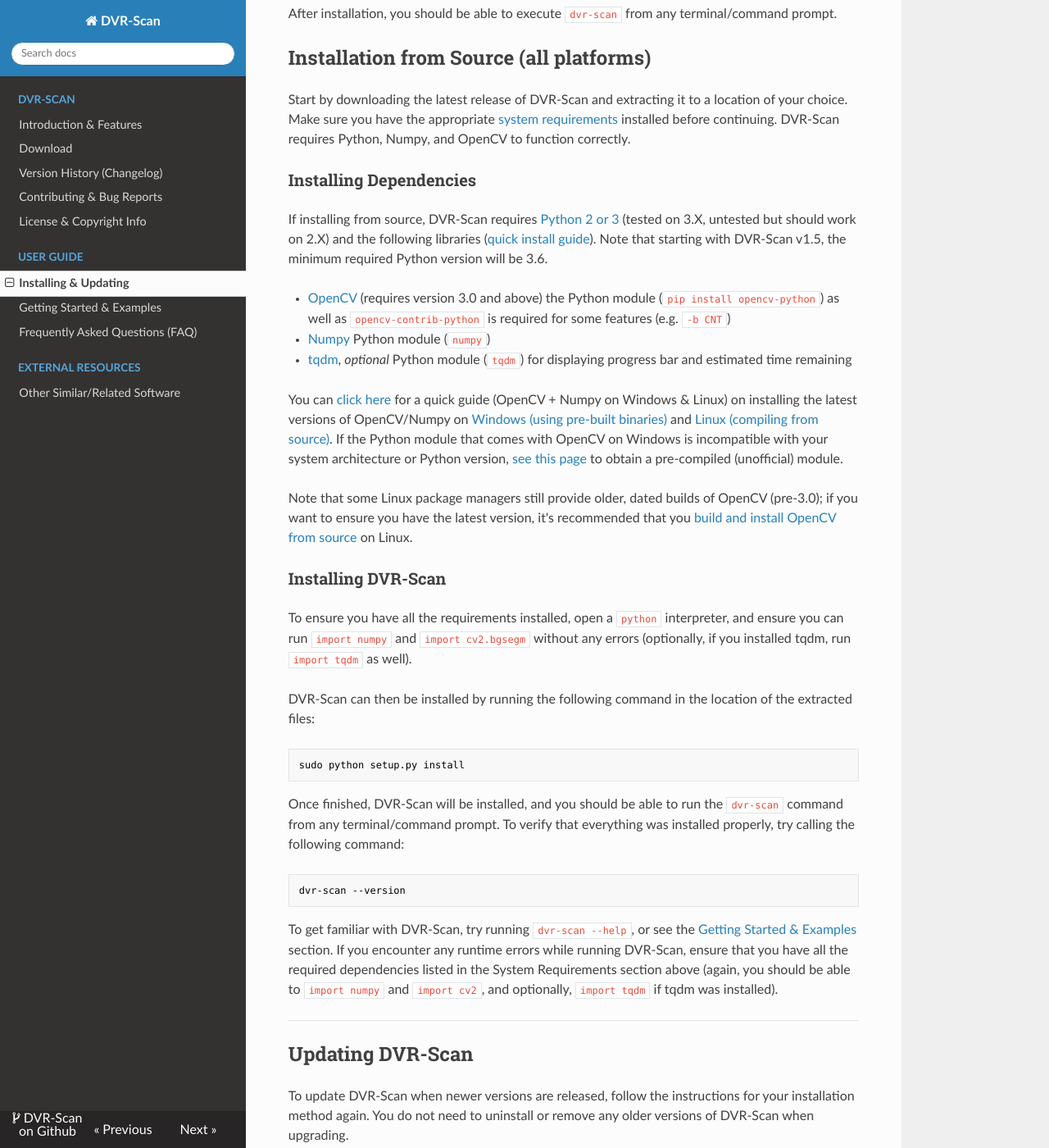
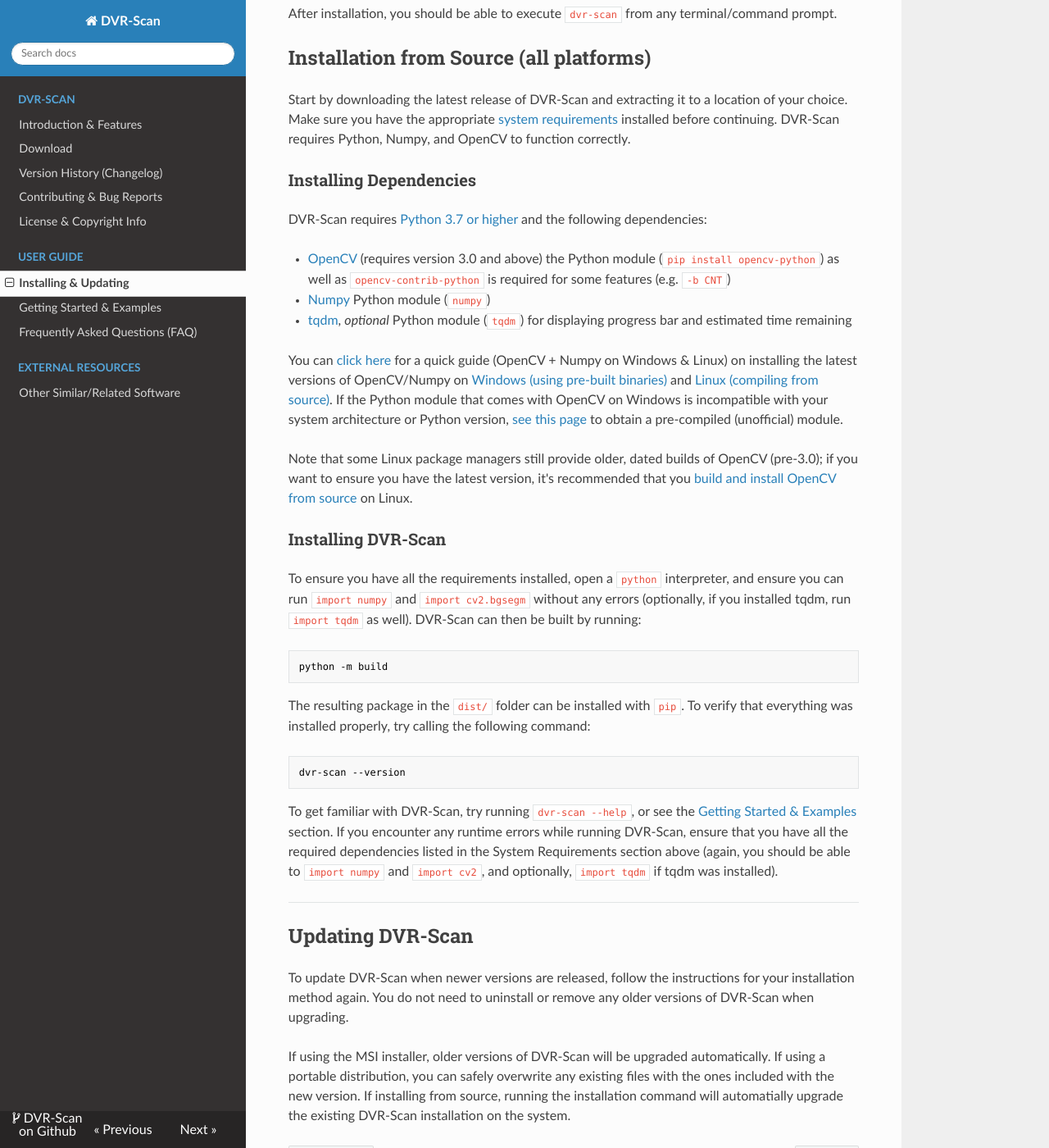
Before and after one commit to Breakthrough/DVR-Scan, an MkDocs documentation site: the page built from docs/guide/installing.md, in a window 1280 px wide and 1400 px high, scrolled down 623 px. Shown: the whole window at 82% size. Built offline with MkDocs 1.6.1, drawn with Linux system fonts in a browser that asks for light colours; nearby versions of some CDN libraries; old or Windows-style settings are respelled for this version of MkDocs; some of the changed text lies outside the part shown.

Commit message:
[dist] Add missing pyproject.toml.

````diff
--- a/appveyor.yml
+++ b/appveyor.yml
@@ -26,7 +26,7 @@
   - python -m pip install -r dist/requirements_windows.txt
 
   # Build Python package
-  - python setup.py sdist bdist_wheel
+  - python -m build
 
   # TODO: Rename using APPVEYOR_REPO_COMMIT env var and inline Powershell script
 
--- a/docs/guide/installing.md
+++ b/docs/guide/installing.md
@@ -10,7 +10,7 @@
 
 <div class="important">
 <h4 class="wy-text-neutral"><span class="fa fa-angle-double-down wy-text-info"></span> Including all dependencies:</h4>
-<h3 class="wy-text-neutral"><tt>pip install dvr-scan[opencv,progress_bar]</tt></h3>
+<h3 class="wy-text-neutral"><tt>pip install dvr-scan[opencv]</tt></h3>
 <h4 class="wy-text-neutral"><span class="fa fa-angle-down wy-text-info"></span> Without extras (OpenCV installation required):</h4>
 <h3 class="wy-text-neutral"><tt>pip install dvr-scan</tt></h3>
 </div>
@@ -23,7 +23,7 @@
 
 ### Installing Dependencies
 
-If installing from source, DVR-Scan requires [Python 2 or 3](https://www.python.org/) (tested on 3.X, untested but should work on 2.X) and the following libraries ([quick install guide](http://breakthrough.github.io/Installing-OpenCV/)).  Note that starting with DVR-Scan v1.5, the minimum required Python version will be 3.6.
+DVR-Scan requires [Python 3.7 or higher](https://www.python.org/) and the following dependencies:
 
  - [OpenCV](http://opencv.org/) (requires version 3.0 and above) the Python module (`pip install opencv-python`) as well as `opencv-contrib-python` is required for some features (e.g. `-b CNT`)
  - [Numpy](http://sourceforge.net/projects/numpy/) Python module (`numpy`)
@@ -35,15 +35,13 @@
 
 ### Installing DVR-Scan
 
-To ensure you have all the requirements installed, open a `python` interpreter, and ensure you can run `import numpy` and `import cv2.bgsegm` without any errors (optionally, if you installed tqdm, run `import tqdm` as well).
-
-DVR-Scan can then be installed by running the following command in the location of the extracted files:
+To ensure you have all the requirements installed, open a `python` interpreter, and ensure you can run `import numpy` and `import cv2.bgsegm` without any errors (optionally, if you installed tqdm, run `import tqdm` as well).  DVR-Scan can then be built by running:
 
 ```md
-sudo python setup.py install
+python -m build
 ```
 
-Once finished, DVR-Scan will be installed, and you should be able to run the `dvr-scan` command from any terminal/command prompt.  To verify that everything was installed properly, try calling the following command:
+The resulting package in the `dist/` folder can be installed with `pip`. To verify that everything was installed properly, try calling the following command:
 
 ```md
 dvr-scan --version
--- /dev/null
+++ b/pyproject.toml
@@ -0,0 +1,3 @@
+[build-system]
+requires = ["setuptools"]
+build-backend = "setuptools.build_meta"
````
Also changed, not shown: docs/download.md (+4 -2 lines), 1 other file.
